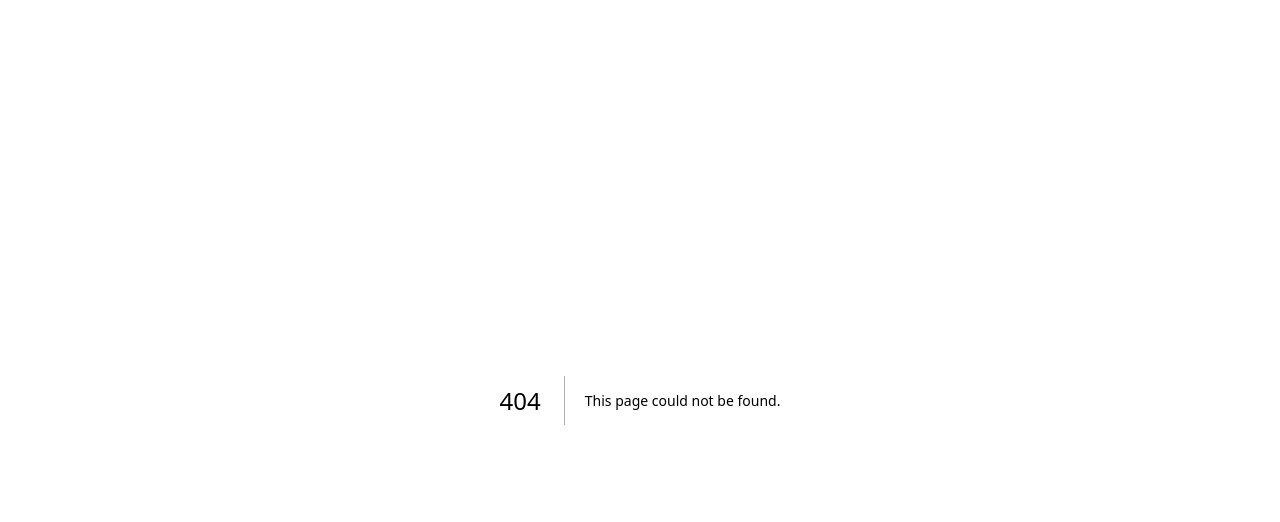
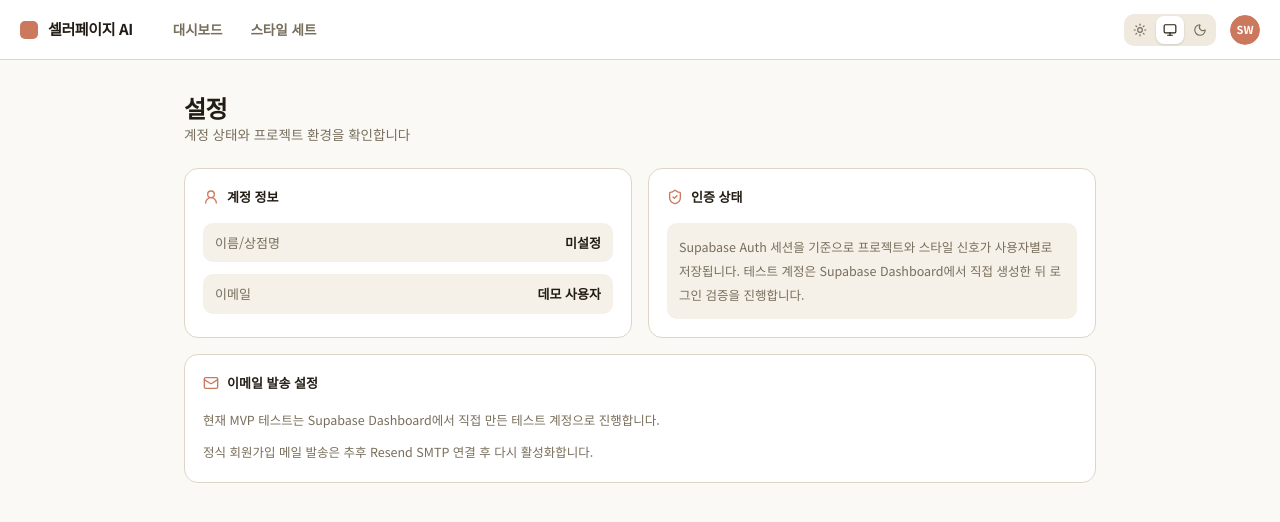
Before and after one commit to win401/seller_detailPage_automation, a Next.js app: page /settings in a window 1280 px wide. Before the commit this address had no page. Shown: the top 522 px of the page. Built offline with nearby package versions, Linux system fonts and the light colour scheme; no server answers.

Commit message:
Add account menu and settings page

```diff
--- /dev/null
+++ b/src/app/(app)/settings/page.tsx
@@ -0,0 +1,93 @@
+"use client";
+
+import { useEffect, useState } from "react";
+import { Mail, ShieldCheck, UserRound } from "lucide-react";
+
+import { getSupabaseBrowserClient } from "@/lib/supabase/client";
+
+export default function SettingsPage() {
+  const [email, setEmail] = useState<string | null>(null);
+  const [displayName, setDisplayName] = useState<string | null>(null);
+
+  useEffect(() => {
+    const supabase = getSupabaseBrowserClient();
+    if (!supabase) return;
+    const client = supabase;
+    let cancelled = false;
+
+    async function loadUser() {
+      const {
+        data: { user },
+      } = await client.auth.getUser();
+      if (cancelled) return;
+      setEmail(user?.email ?? null);
+      setDisplayName(
+        typeof user?.user_metadata?.display_name === "string"
+          ? user.user_metadata.display_name
+          : null
+      );
+    }
+
+    void loadUser();
+
+    return () => {
+      cancelled = true;
+    };
+  }, []);
+
+  return (
+    <div className="mx-auto w-full max-w-[960px] flex-1 px-6 py-8 pb-16">
+      <div className="mb-6">
+        <h1 className="text-2xl font-extrabold tracking-tight">설정</h1>
+        <p className="text-[13.5px] text-muted-foreground">
+          계정 상태와 프로젝트 환경을 확인합니다
+        </p>
+      </div>
+
+      <div className="grid gap-4 md:grid-cols-2">
+        <section className="rounded-xl border border-border bg-card p-4.5">
+          <div className="mb-4 flex items-center gap-2 text-[13px] font-bold">
+            <UserRound className="size-4 text-primary" />
+            계정 정보
+          </div>
+          <div className="grid gap-3 text-[13px]">
+            <div className="flex items-center justify-between gap-4 rounded-lg bg-card-soft px-3 py-2.5">
+              <span className="text-muted-foreground">이름/상점명</span>
+              <span className="truncate font-semibold">{displayName ?? "미설정"}</span>
+            </div>
+            <div className="flex items-center justify-between gap-4 rounded-lg bg-card-soft px-3 py-2.5">
+              <span className="text-muted-foreground">이메일</span>
+              <span className="truncate font-semibold">{email ?? "데모 사용자"}</span>
+            </div>
+          </div>
+        </section>
+
+        <section className="rounded-xl border border-border bg-card p-4.5">
+          <div className="mb-4 flex items-center gap-2 text-[13px] font-bold">
+            <ShieldCheck className="size-4 text-primary" />
+            인증 상태
+          </div>
+          <div className="rounded-lg bg-card-soft px-3 py-3 text-[12.5px] leading-6 text-muted-foreground">
+            Supabase Auth 세션을 기준으로 프로젝트와 스타일 신호가 사용자별로 저장됩니다.
+            테스트 계정은 Supabase Dashboard에서 직접 생성한 뒤 로그인 검증을 진행합니다.
+          </div>
+        </section>
+
+        <section className="rounded-xl border border-border bg-card p-4.5 md:col-span-2">
+          <div className="mb-4 flex items-center gap-2 text-[13px] font-bold">
+            <Mail className="size-4 text-primary" />
+            이메일 발송 설정
+          </div>
+          <div className="grid gap-2 text-[12.5px] leading-6 text-muted-foreground">
+            <p>
+              현재 MVP 테스트는 Supabase Dashboard에서 직접 만든 테스트 계정으로 진행합니다.
+            </p>
+            <p>
+              정식 회원가입 메일 발송은 추후 Resend SMTP 연결 후 다시 활성화합니다.
+            </p>
+          </div>
+        </section>
+      </div>
+    </div>
+  );
+}
--- a/src/components/app-shell/nav-bar.tsx
+++ b/src/components/app-shell/nav-bar.tsx
@@ -1,10 +1,21 @@
 "use client";
 
+import { useEffect, useState } from "react";
 import Link from "next/link";
-import { usePathname } from "next/navigation";
+import { usePathname, useRouter } from "next/navigation";
+import { LogOut, Settings } from "lucide-react";
 
 import { cn } from "@/lib/utils";
 import { Avatar, AvatarFallback } from "@/components/ui/avatar";
+import {
+  DropdownMenu,
+  DropdownMenuContent,
+  DropdownMenuItem,
+  DropdownMenuLabel,
+  DropdownMenuSeparator,
+  DropdownMenuTrigger,
+} from "@/components/ui/dropdown-menu";
+import { getSupabaseBrowserClient } from "@/lib/supabase/client";
 import { ThemeSwitch } from "./theme-switch";
 
 const NAV_LINKS = [
@@ -14,6 +25,36 @@ const NAV_LINKS = [
 
 export function NavBar() {
   const pathname = usePathname();
+  const router = useRouter();
+  const [email, setEmail] = useState<string | null>(null);
+
+  useEffect(() => {
+    const supabase = getSupabaseBrowserClient();
+    if (!supabase) return;
+    const client = supabase;
+    let cancelled = false;
+
+    async function loadUser() {
+      const {
+        data: { user },
+      } = await client.auth.getUser();
+      if (!cancelled) setEmail(user?.email ?? null);
+    }
+
+    void loadUser();
+
+    return () => {
+      cancelled = true;
+    };
+  }, []);
+
+  const fallback = (email?.slice(0, 2) || "SW").toUpperCase();
+
+  async function handleSignOut() {
+    const supabase = getSupabaseBrowserClient();
+    if (supabase) await supabase.auth.signOut();
+    router.push("/login");
+  }
 
   return (
     <div className="sticky top-0 z-20 flex h-[60px] shrink-0 items-center justify-between border-b border-border bg-card px-5">
@@ -42,9 +83,40 @@ export function NavBar() {
       </div>
       <div className="flex items-center gap-3.5">
         <ThemeSwitch />
-        <Avatar className="size-[30px]">
-          <AvatarFallback className="text-[11px]">SW</AvatarFallback>
-        </Avatar>
+        <DropdownMenu>
+          <DropdownMenuTrigger
+            className="rounded-full outline-none ring-offset-background transition focus-visible:ring-2 focus-visible:ring-primary focus-visible:ring-offset-2"
+            aria-label="계정 메뉴 열기"
+          >
+            <Avatar className="size-[30px]">
+              <AvatarFallback className="text-[11px]">{fallback}</AvatarFallback>
+            </Avatar>
+          </DropdownMenuTrigger>
+          <DropdownMenuContent align="end" className="w-56">
+            <DropdownMenuLabel>
+              <span className="block text-xs font-bold text-foreground">계정</span>
+              <span className="mt-0.5 block truncate text-[11px] font-medium text-muted-foreground">
+                {email ?? "데모 사용자"}
+              </span>
+            </DropdownMenuLabel>
+            <DropdownMenuSeparator />
+            <DropdownMenuItem
+              onClick={() => router.push("/settings")}
+              className="cursor-pointer text-[13px]"
+            >
+              <Settings className="size-4" />
+              설정
+            </DropdownMenuItem>
+            <DropdownMenuItem
+              onClick={handleSignOut}
+              variant="destructive"
+              className="cursor-pointer text-[13px]"
+            >
+              <LogOut className="size-4" />
+              로그아웃
+            </DropdownMenuItem>
+          </DropdownMenuContent>
+        </DropdownMenu>
       </div>
     </div>
   );
```
Also changed, not shown: 1 other file (tests, documents, lock files or other folders).
